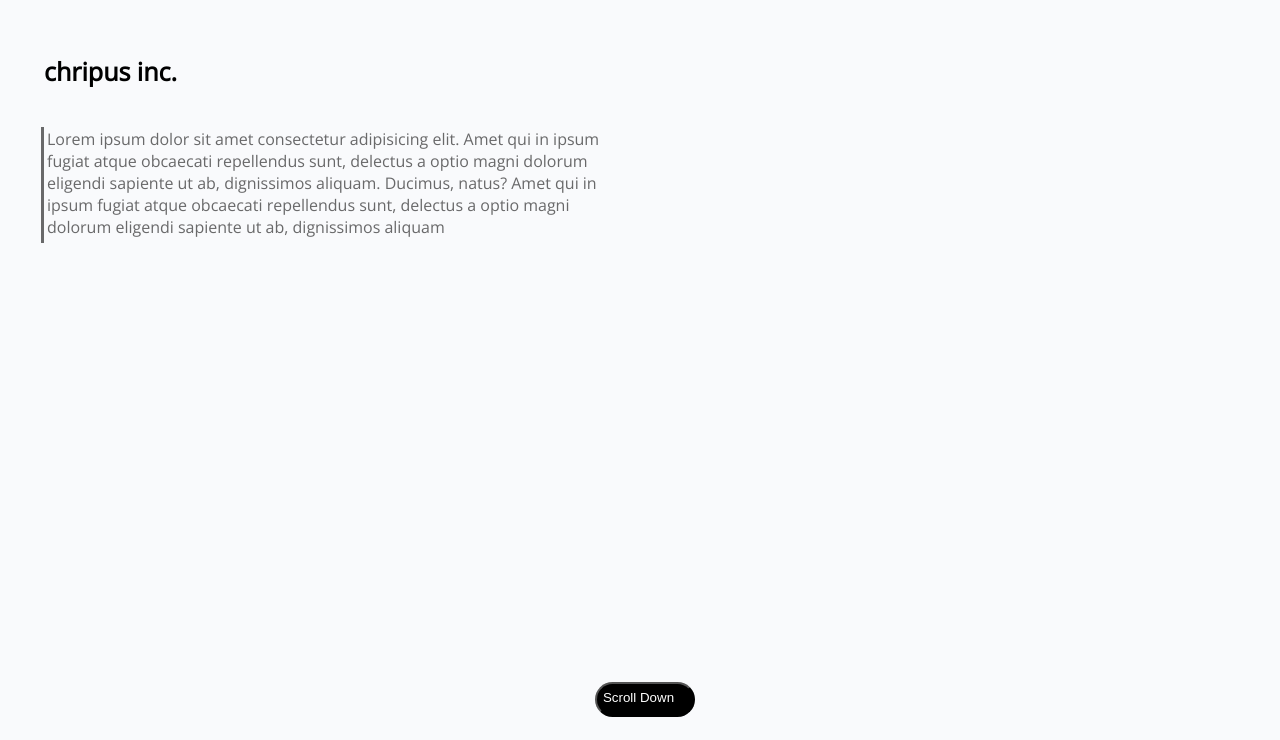
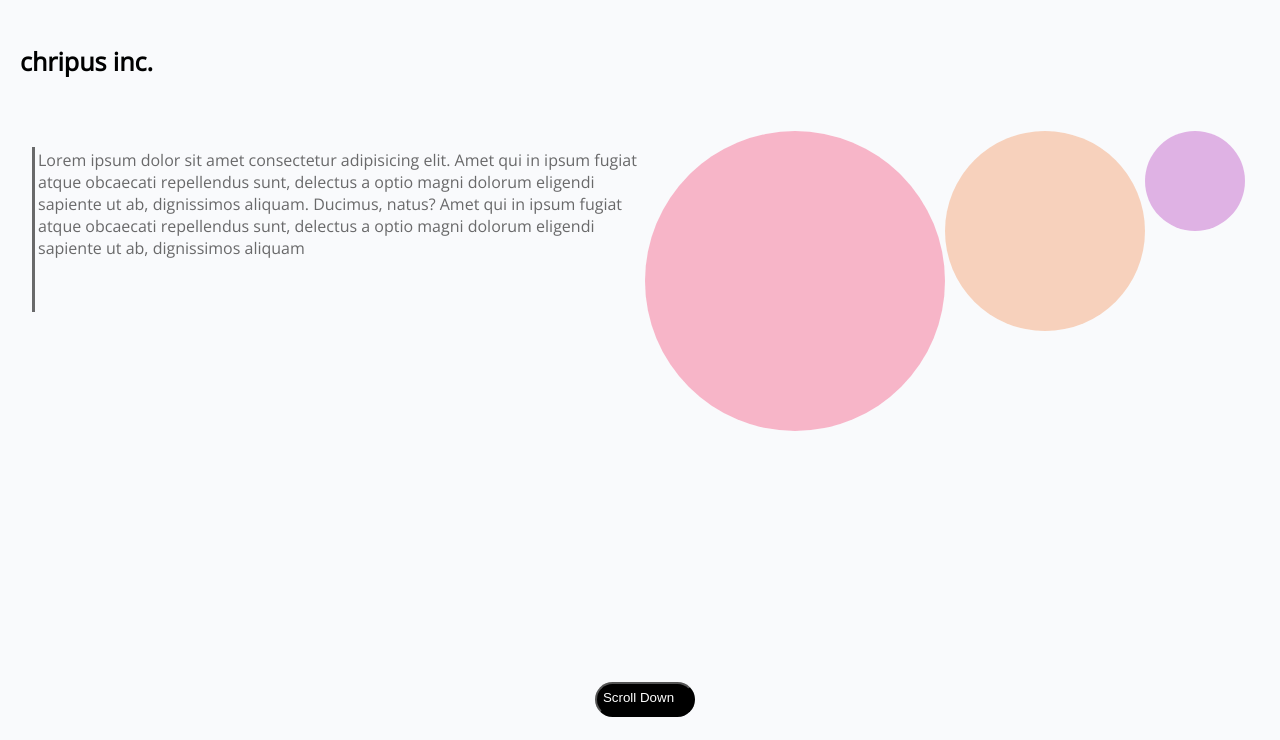
Before and after one commit to shenderson54/Henderson-lab1, a plain HTML site: page index.html in a window 1280 px wide. Shown: the part 83-823 px from the top of the page. Drawn offline with nearby package versions, Linux system fonts and the light colour scheme.

Commit message:
Not very pretty

```diff
--- a/index.html
+++ b/index.html
@@ -23,13 +23,17 @@
                 <button class="button">Hire Us</button>
             </ul>
         </nav>
+        <h4>chripus inc.</h4>
         <section>
-            <h4>chripus inc.</h4>
             <p> Lorem ipsum dolor sit amet consectetur adipisicing elit. Amet qui in ipsum fugiat atque obcaecati
                 repellendus sunt, delectus a optio magni dolorum eligendi sapiente ut ab, dignissimos aliquam. Ducimus,
                 natus? Amet qui in ipsum fugiat atque obcaecati repellendus sunt, delectus a optio magni dolorum
                 eligendi
                 sapiente ut ab, dignissimos aliquam</p>
+            <div class="bigCircle"></div>
+            <div class="middleCircle"></div>
+            <div class="smallCircle"></div>
+
         </section>
     </main>
 
@@ -37,6 +41,8 @@
         <button class="button2">Scroll Down</button>
     </div>
 
+
+
 </body>
 
 </html>
--- a/style.css
+++ b/style.css
@@ -21,6 +21,12 @@ nav {
     display: flex;
     justify-content: space-between;
 }
+#logo  {
+    width: 70px;
+    height: 70px;
+}
+
+
 
 .links {
     width: 350px;
@@ -44,6 +50,7 @@ li {
 .work {
     width: 100px;
 }
+
 a {
     text-decoration: none;
     display: flex;
@@ -75,6 +82,19 @@ section {
     padding-right: 5em;
     padding-left: 1.5em;
 }
+
+.bigCircle {
+display: none;
+}
+
+.middleCircle {
+    display: none;
+}
+
+.smallCircle {
+    display: none;
+}
+
 h4 {
     font-size: 25px;
     font-weight:bold;
@@ -94,8 +114,45 @@ p {
         flex-direction: row;
     }
 
+    .links {
+        width: 425px;
+    }
+
+    section {
+        display: flex;
+        height: 350px;
+        padding: 15px;
+        position:relative;
+    }
+
     p {
         width: 50%;
+        height: 165px;
+
+    }
+
+    .bigCircle {
+        display:flex;
+        height: 300px;
+        width: 300px;
+        background-color: rgba(247, 136, 167, 0.6);
+        border-radius: 50%;
+    }
+
+    .middleCircle {
+        display: flex;
+        height: 200px;
+        width: 200px;
+        background-color: rgba(247, 193, 162, 0.7);
+        border-radius: 50%;
+    }
+
+    .smallCircle {
+        display: flex;
+        height: 100px;
+        width: 100px;
+        background-color: rgba(207, 130, 213, 0.6);
+        border-radius: 50%;
     }
 
     .button {
@@ -105,6 +162,7 @@ p {
     .container {
         padding-right: 5px;
     }
+
 
     .bottomButton {
         display: flex;
```
